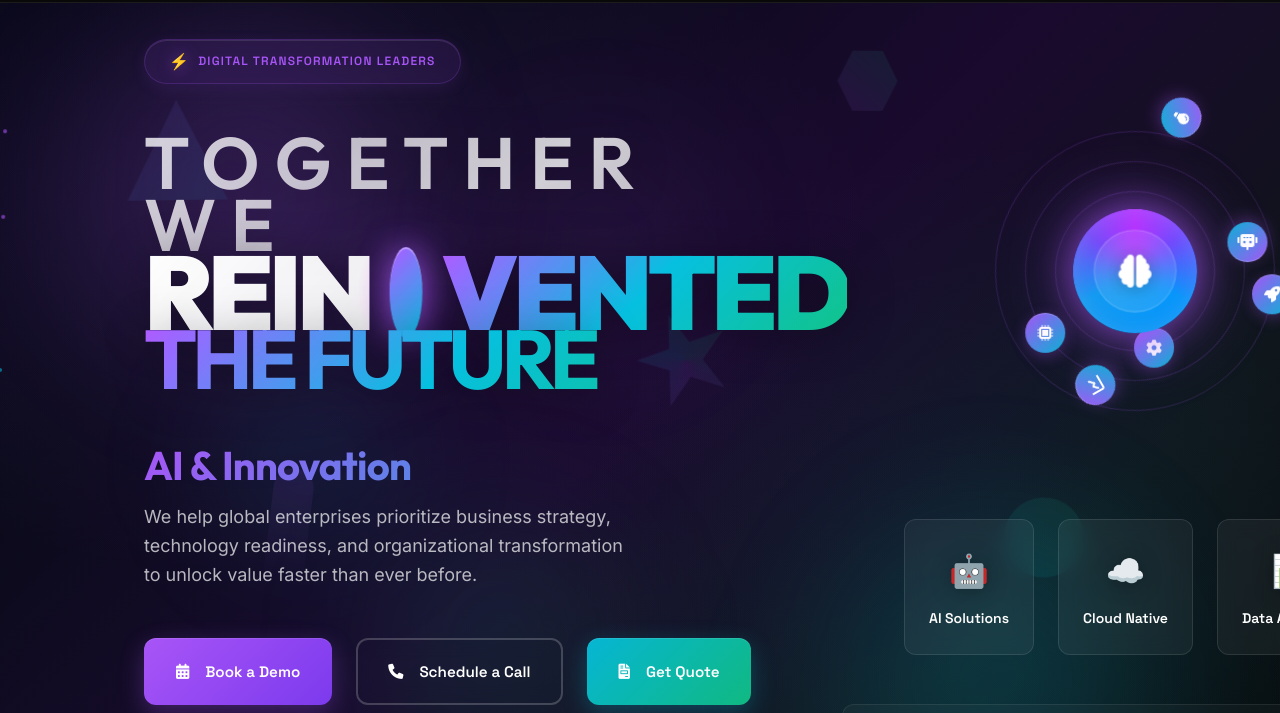
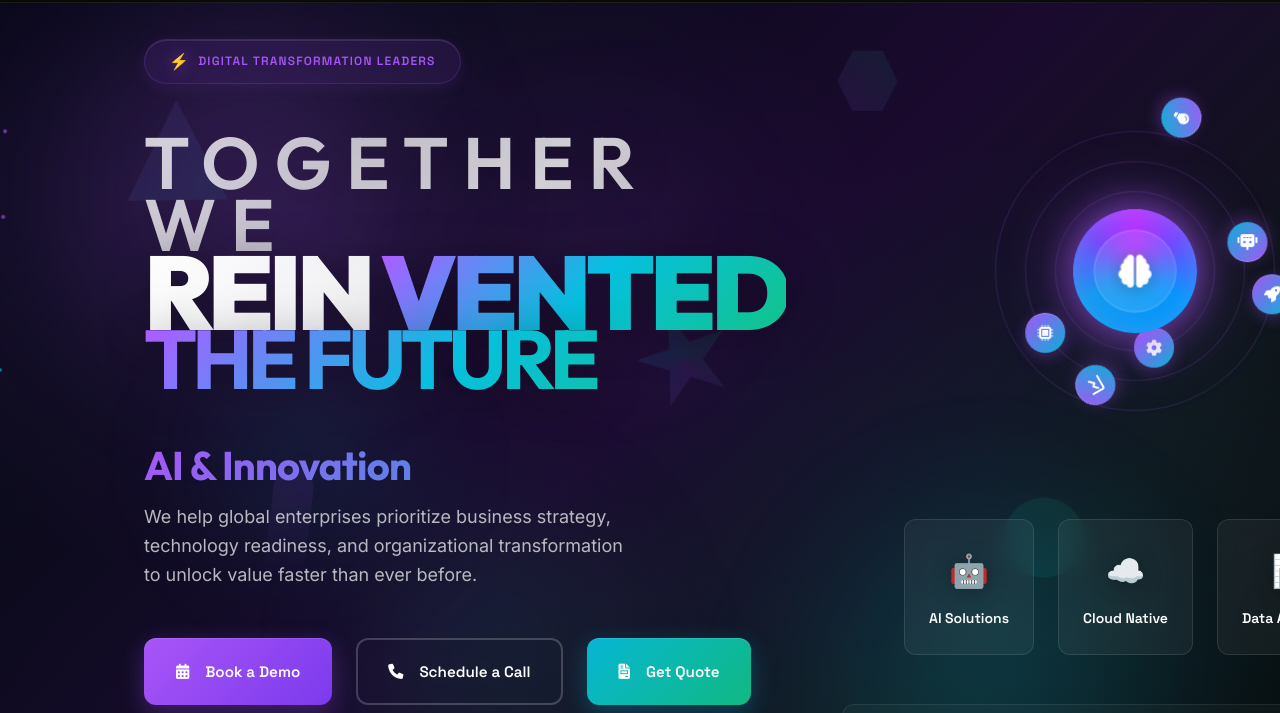
Before and after one commit to BytesByJay/Aonz.ai, a plain HTML site: page index.html in a window 1280 px wide. Shown: the part 81-794 px from the top of the page. Drawn offline with nearby package versions, Linux system fonts and the light colour scheme.

Commit message:
fix: remove play icon from hero title for improved clarity

```diff
--- a/index.html
+++ b/index.html
@@ -128,7 +128,9 @@
                 <h1 class="hero-title" data-aos="fade-up" data-aos-duration="1200" data-aos-delay="400">
                     <span class="title-line-1">TOGETHER WE</span>
                     <span class="title-line-2">
-                        <span class="title-rein">REIN</span><span class="title-play"><i class="fas fa-play"></i></span><span class="title-vented">VENTED</span>
+                        <span class="title-rein">REIN</span>
+                        <!-- <span class="title-play"><i class="fas fa-play"></i></span> -->
+                        <span class="title-vented">VENTED</span>
                     </span>
                     <span class="title-line-3">THE FUTURE</span>
                 </h1>
```
